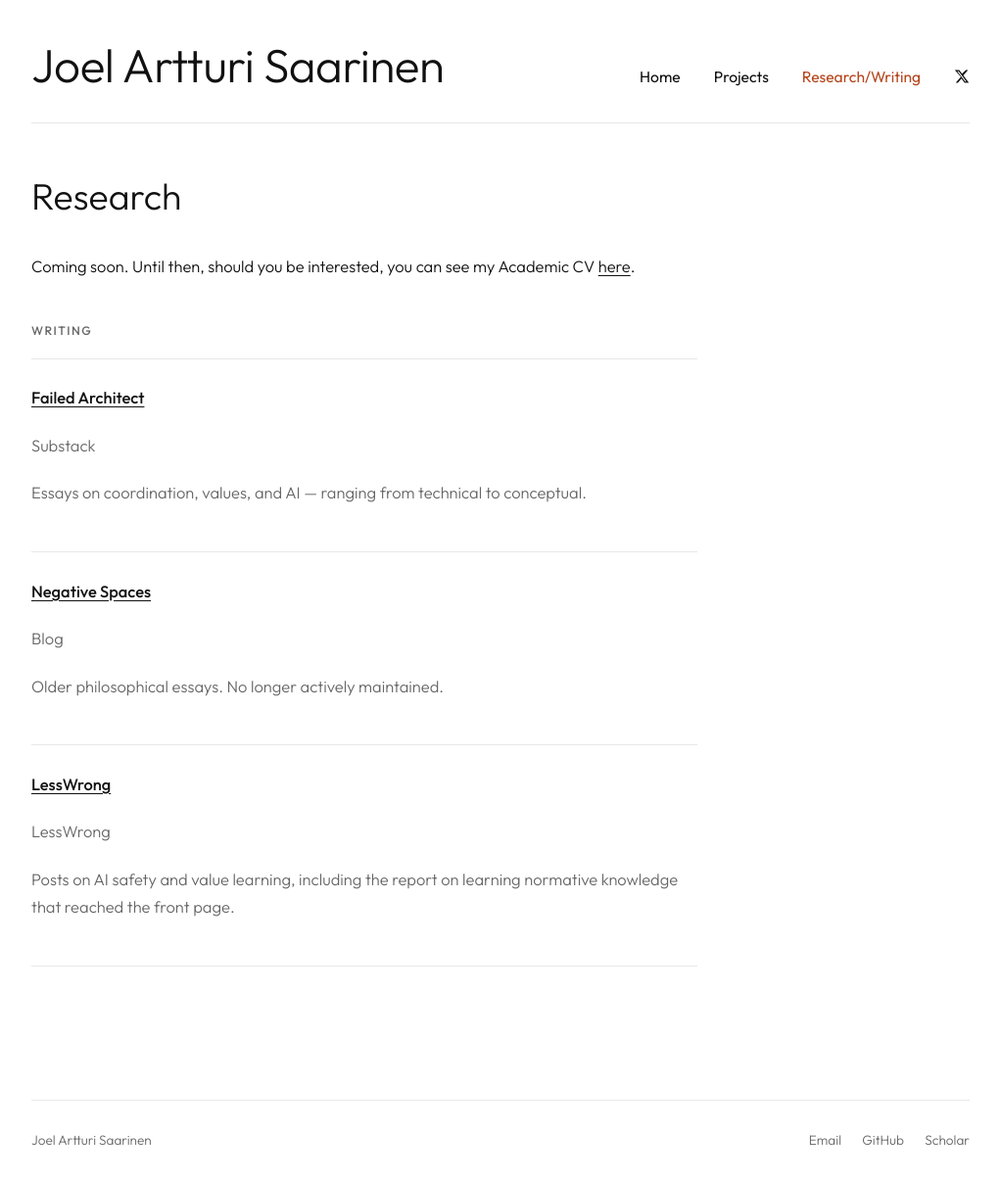
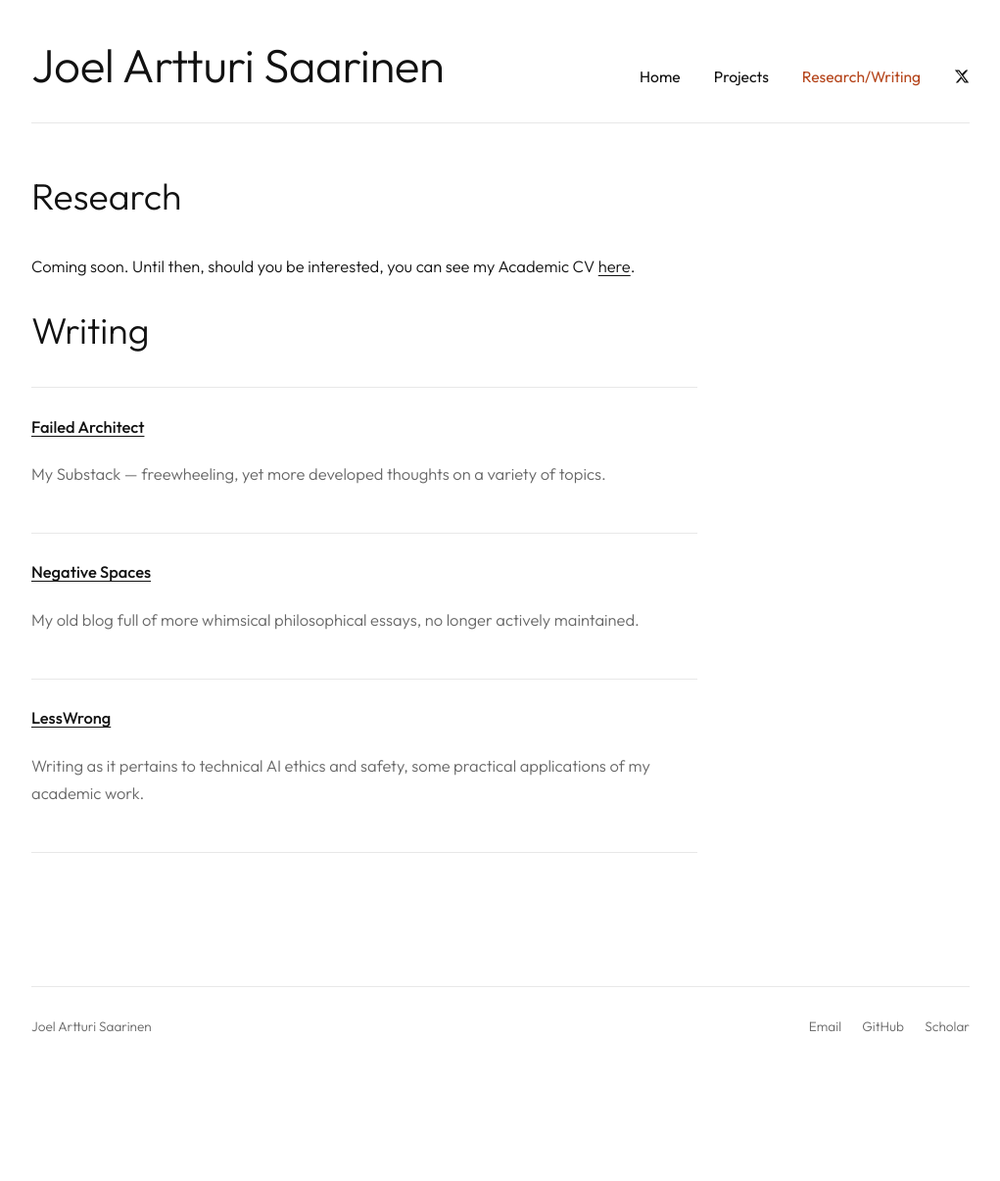
Before and after one commit to joeliosa/joeliosa.github.io, a Jekyll site: the page built from research.md, in a window 1280 px wide. Shown: the whole page at 98% size, without its empty margins (129-1150 px from the left). Built offline with Jekyll 4.4.1, drawn with Linux system fonts in a browser that asks for light colours; after the commit the page ends 1090 px from its top, so only the background shows below that.

Commit message:
desc update

```diff
--- a/research.md
+++ b/research.md
@@ -8,26 +8,23 @@ title: Research
 
 <p>Coming soon. Until then, should you be interested, you can see my Academic CV <a href="/assets/JoelSaarinenCV.pdf" target="_blank">here</a>.</p>
 
-<h2 id="writing">Writing</h2>
+<h1 id="writing">Writing</h1>
 
 <ul class="paper-list">
 
   <li class="paper-item">
     <p class="paper-title"><a href="https://failedarchitekt.substack.com/" target="_blank" rel="noopener">Failed Architect</a></p>
-    <p class="paper-meta">Substack</p>
-    <p class="paper-abstract">Essays on coordination, values, and AI — ranging from technical to conceptual.</p>
+    <p class="paper-meta">My Substack — freewheeling, yet more developed thoughts on a variety of topics.</p>
   </li>
 
   <li class="paper-item">
     <p class="paper-title"><a href="https://nspaces.blogspot.com/" target="_blank" rel="noopener">Negative Spaces</a></p>
-    <p class="paper-meta">Blog</p>
-    <p class="paper-abstract">Older philosophical essays. No longer actively maintained.</p>
+    <p class="paper-meta">My old blog full of more whimsical philosophical essays, no longer actively maintained.</p>
   </li>
 
   <li class="paper-item">
     <p class="paper-title"><a href="https://www.lesswrong.com/users/joel_saarinen" target="_blank" rel="noopener">LessWrong</a></p>
-    <p class="paper-meta">LessWrong</p>
-    <p class="paper-abstract">Posts on AI safety and value learning, including the report on learning normative knowledge that reached the front page.</p>
+    <p class="paper-meta">Writing as it pertains to technical AI ethics and safety, some practical applications of my academic work.</p>
   </li>
 
 </ul>
```
